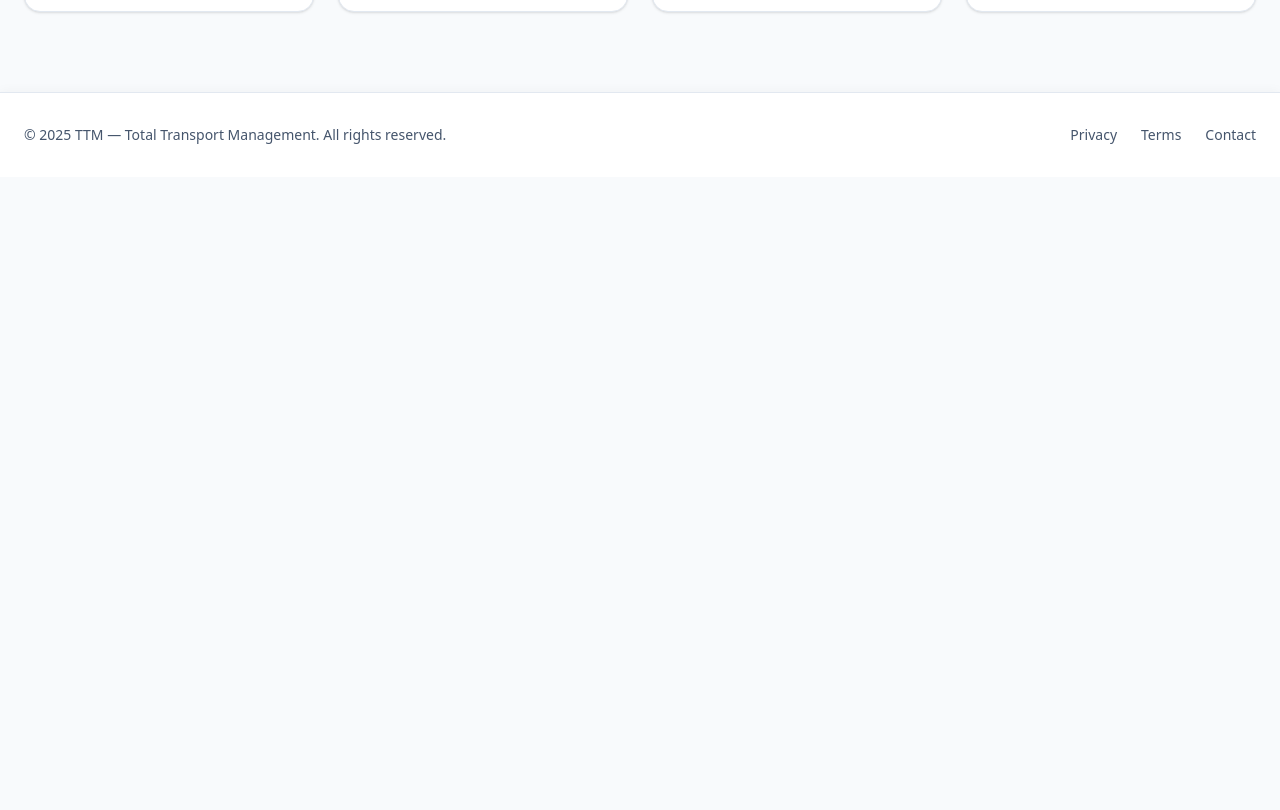
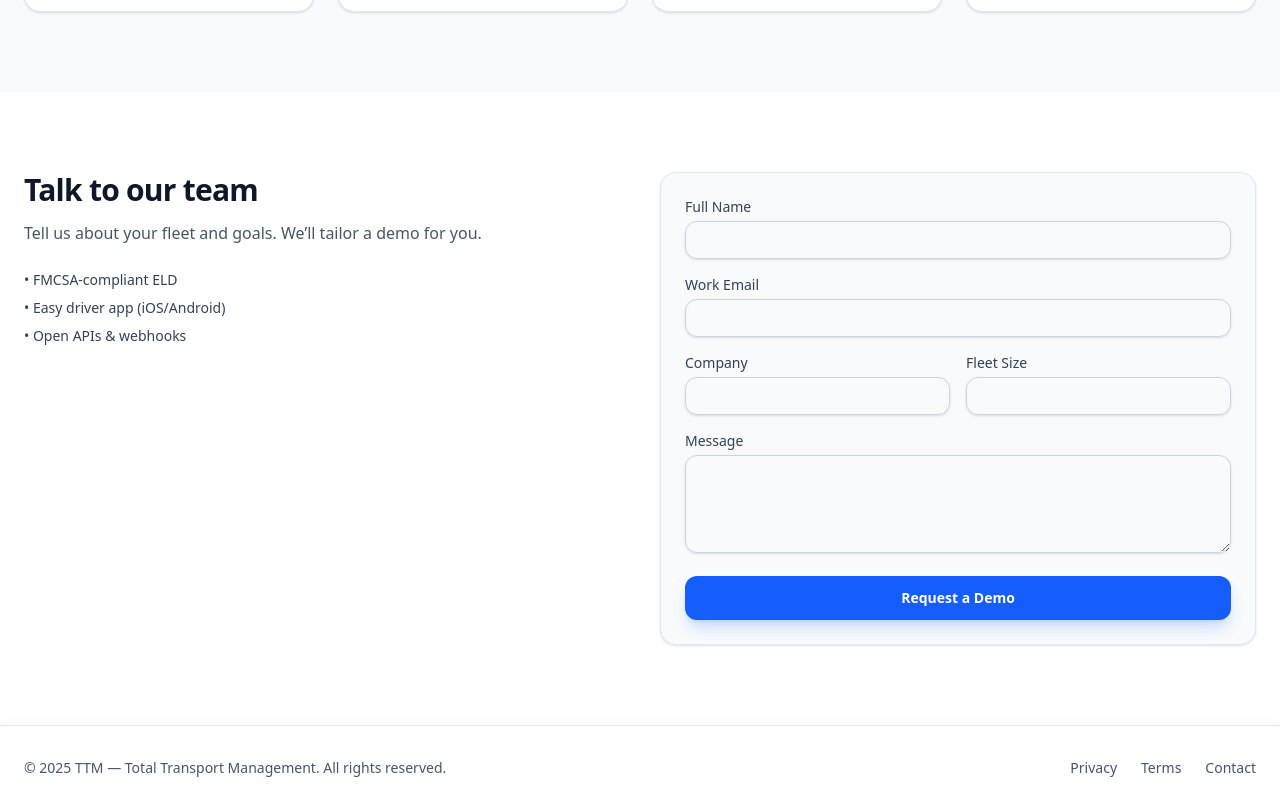
Before and after one commit to Ayush-3012/ttm-fleet, a Next.js app: page / in a window 1280 px wide. Shown: the part 1737-2547 px from the top of the page. Before the commit the page ends 1914 px from the top, so only its background shows below. Built offline with nearby package versions, Linux system fonts and the light colour scheme.

Commit message:
created contact form and routes

```diff
--- /dev/null
+++ b/app/api/contact/routes.ts
@@ -0,0 +1,7 @@
+import { NextRequest, NextResponse } from "next/server";
+
+export async function POST(req: NextRequest) {
+  const data = await req.formData();
+  console.log("Lead:", Object.fromEntries(data));
+  return NextResponse.json({ ok: true });
+}
--- a/app/page.tsx
+++ b/app/page.tsx
@@ -1,4 +1,5 @@
 import Benefits from "@/components/Benefits";
+import ContactForm from "@/components/ContactForm";
 import Features from "@/components/Features";
 import Footer from "@/components/Footer";
 import Hero from "@/components/Hero";
@@ -11,6 +12,31 @@ export default function Home() {
       <Hero />
       <Features />
       <Benefits />
+
+      <section id="contact" className="bg-white py-20">
+        <div className="mx-auto max-w-7xl px-4 sm:px-6 grid md:grid-cols-2 gap-10 items-start">
+          <div>
+            <h2
+              id="contact-heading"
+              className="text-3xl font-bold tracking-tight text-slate-900"
+            >
+              Talk to our team
+            </h2>
+            <p className="mt-3 text-slate-600">
+              Tell us about your fleet and goals. We’ll tailor a demo for you.
+            </p>
+            <ul className="mt-6 space-y-2 text-sm text-slate-700">
+              <li>• FMCSA-compliant ELD</li>
+              <li>• Easy driver app (iOS/Android)</li>
+              <li>• Open APIs & webhooks</li>
+            </ul>
+          </div>
+
+          <div className="rounded-2xl border border-slate-200 bg-slate-50 p-6 shadow-sm">
+            <ContactForm />
+          </div>
+        </div>
+      </section>
       <Footer />
     </>
   );
--- /dev/null
+++ b/components/ContactForm.tsx
@@ -0,0 +1,139 @@
+"use client";
+
+import { useState } from "react";
+
+const ContactForm = () => {
+  const [status, setStatus] = useState<
+    "idle" | "loading" | "success" | "error"
+  >("idle");
+
+  async function handleSubmit(e: React.FormEvent<HTMLFormElement>) {
+    e.preventDefault();
+    setStatus("loading");
+
+    const formData = new FormData(e.currentTarget);
+
+    try {
+      const res = await fetch("/api/contact", {
+        method: "POST",
+        body: formData,
+      });
+      if (res.ok) {
+        setStatus("success");
+        e.currentTarget.reset();
+      } else {
+        throw new Error("Failed");
+      }
+    } catch {
+      setStatus("error");
+    }
+  }
+
+  return (
+    <>
+      <form
+        onSubmit={handleSubmit}
+        className="space-y-4"
+        aria-labelledby="contact-heading"
+      >
+        <div>
+          <label
+            htmlFor="name"
+            className="block text-sm font-medium text-slate-700"
+          >
+            Full Name
+          </label>
+          <input
+            id="name"
+            name="name"
+            required
+            className="mt-1 w-full rounded-xl border border-slate-300 px-3 py-2 text-sm shadow-sm focus:border-blue-600 focus:outline-none"
+          />
+        </div>
+
+        <div>
+          <label
+            htmlFor="email"
+            className="block text-sm font-medium text-slate-700"
+          >
+            Work Email
+          </label>
+          <input
+            id="email"
+            name="email"
+            type="email"
+            required
+            className="mt-1 w-full rounded-xl border border-slate-300 px-3 py-2 text-sm shadow-sm focus:border-blue-600 focus:outline-none"
+          />
+        </div>
+
+        <div className="grid grid-cols-1 sm:grid-cols-2 gap-4">
+          <div>
+            <label
+              htmlFor="company"
+              className="block text-sm font-medium text-slate-700"
+            >
+              Company
+            </label>
+            <input
+              id="company"
+              name="company"
+              className="mt-1 w-full rounded-xl border border-slate-300 px-3 py-2 text-sm shadow-sm focus:border-blue-600 focus:outline-none"
+            />
+          </div>
+
+          <div>
+            <label
+              htmlFor="fleet"
+              className="block text-sm font-medium text-slate-700"
+            >
+              Fleet Size
+            </label>
+            <input
+              id="fleet"
+              name="fleet"
+              type="number"
+              min={1}
+              className="mt-1 w-full rounded-xl border border-slate-300 px-3 py-2 text-sm shadow-sm focus:border-blue-600 focus:outline-none"
+            />
+          </div>
+        </div>
+
+        <div>
+          <label
+            htmlFor="message"
+            className="block text-sm font-medium text-slate-700"
+          >
+            Message
+          </label>
+          <textarea
+            id="message"
+            name="message"
+            rows={4}
+            className="mt-1 w-full rounded-xl border border-slate-300 px-3 py-2 text-sm shadow-sm focus:border-blue-600 focus:outline-none"
+          ></textarea>
+        </div>
+
+        <button
+          disabled={status === "loading"}
+          className="inline-flex w-full items-center justify-center rounded-xl bg-blue-600 px-5 py-3 text-sm font-semibold text-white shadow-lg shadow-blue-600/20 hover:bg-blue-700 disabled:opacity-50 transition"
+        >
+          {status === "loading" ? "Sending..." : "Request a Demo"}
+        </button>
+
+        {status === "success" && (
+          <p role="status" className="text-sm text-green-600">
+            ✅ Thanks! We’ll reach out within 1 business day.
+          </p>
+        )}
+        {status === "error" && (
+          <p role="status" className="text-sm text-red-600">
+            ❌ Something went wrong. Please try again.
+          </p>
+        )}
+      </form>
+    </>
+  );
+};
+
+export default ContactForm;
```
